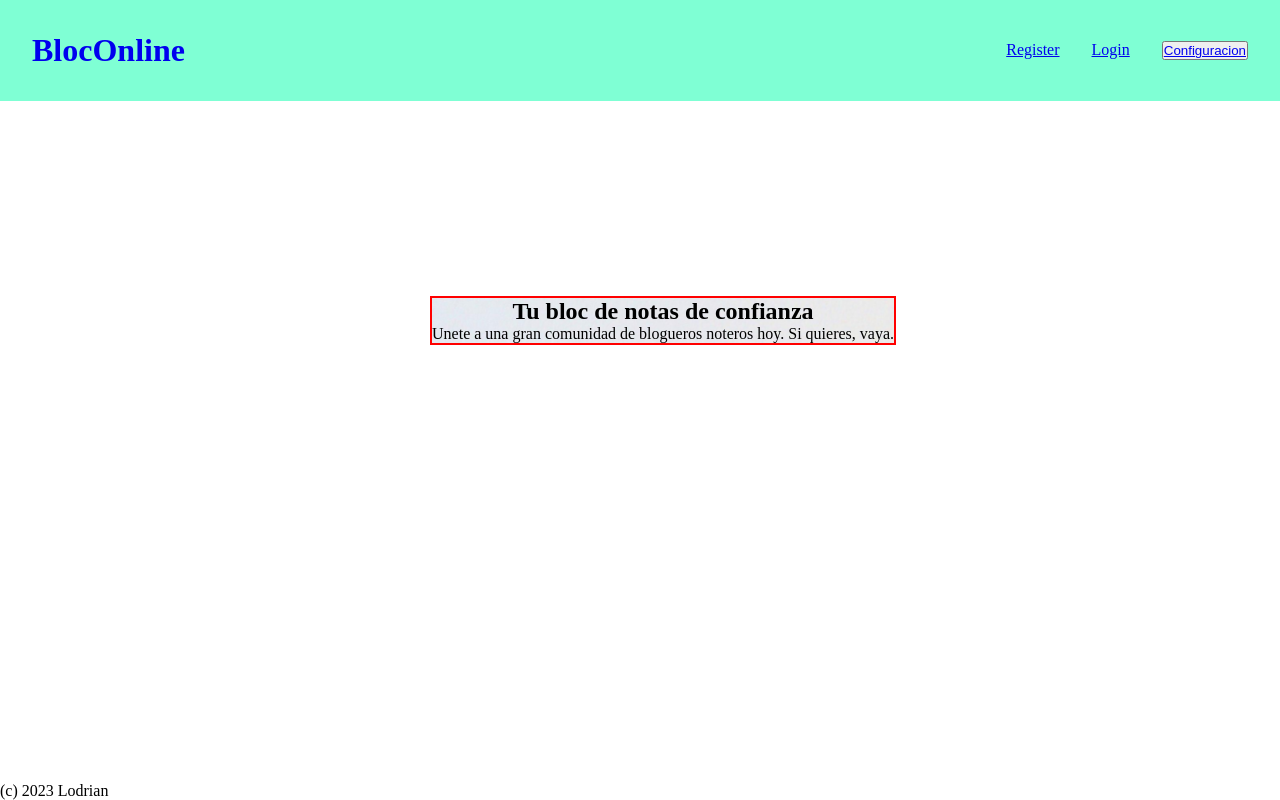
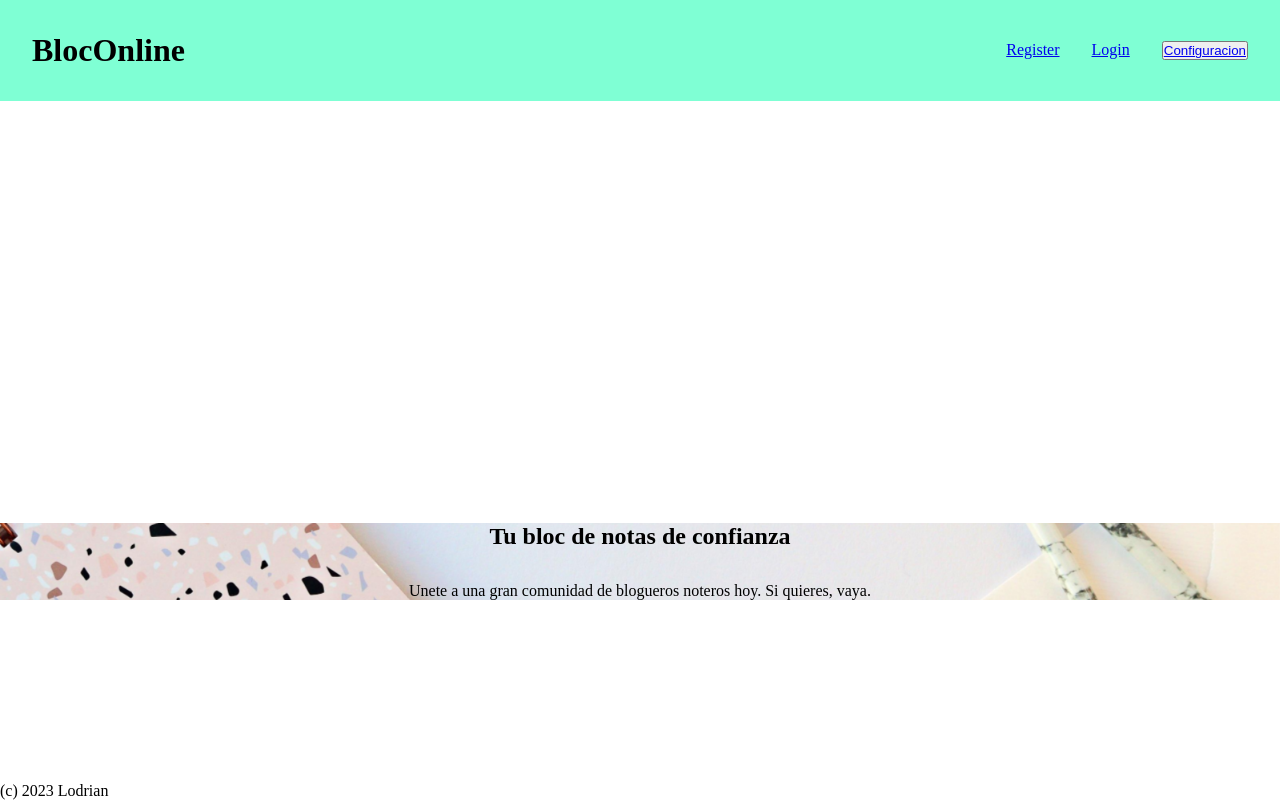
Before and after one commit to AdrianRiveraSegade/reactNotas, a React (Create React App) app: page / in a window 1280 px wide. Built offline with nearby package versions, Linux system fonts and the light colour scheme.

Commit message:
cosas css varias

```diff
--- a/src/components/Auth.js
+++ b/src/components/Auth.js
@@ -20,16 +20,16 @@ export const Auth = () => {
       ) : (
         <>
           <li>
-            <button>
+            <button className="nuevaNota">
               <Link to={"/note"}>Crea una nueva nota</Link>
             </button>
           </li>
           <li onClick={() => logout()}>
-            <button>Logout</button>
+            <button className="logout">Logout</button>
           </li>
         </>
       )}
-      <button>
+      <button className="config">
         <Link to={"/config"}>Configuracion</Link>
       </button>
     </ul>
--- a/src/components/Header.js
+++ b/src/components/Header.js
@@ -6,7 +6,7 @@ const Header = () => {
   return (
     <header>
       <h1 className="head">
-        <Link to={"/"} style={{ textDecoration: "none" }}>
+        <Link to={"/"} style={{ textDecoration: "none", color: "black" }}>
           BlocOnline
         </Link>
       </h1>
--- a/src/pages/HomePage.css
+++ b/src/pages/HomePage.css
@@ -2,12 +2,19 @@
   background: url(/public/fondo.jpg) no-repeat center fixed;
   background-size: cover;
 }
-
+/*
 .HomePage {
-  border: 2px solid red;
   display: block;
   text-align: center;
   position: absolute;
   right: 30%;
   top: 33%;
+} */
+
+.HomePage {
+  display: flex;
+  flex-direction: column;
+  align-items: center;
+  gap: 2rem;
+  margin-top: 33%;
 }
--- a/src/pages/Login.css
+++ b/src/pages/Login.css
@@ -1,3 +1,8 @@
+section {
+  background: url(/public/fondo.jpg) no-repeat center fixed;
+  background-size: cover;
+}
+
 section {
   display: flex;
   flex-direction: column;
@@ -15,3 +20,13 @@ form.loginForm {
 form.loginForm label {
   display: block;
 }
+
+form.registerForm {
+  display: flex;
+  flex-direction: column;
+  gap: 1rem;
+}
+
+form.registerForm label {
+  display: block;
+}
--- /dev/null
+++ b/src/pages/NuevaNota.css
@@ -0,0 +1,17 @@
+section {
+  display: flex;
+  flex-direction: column;
+  align-items: center;
+  gap: 2rem;
+  margin-top: 2rem;
+}
+
+form.newNoteForm {
+  display: flex;
+  flex-direction: column;
+  gap: 1rem;
+}
+
+form.newNoteForm label {
+  display: block;
+}
--- a/src/pages/NuevaNota.js
+++ b/src/pages/NuevaNota.js
@@ -1,3 +1,4 @@
+import "./NuevaNota.css";
 import NewNoteForm from "../components/NewNoteForm";
 import { useTokenContext } from "../context/TokenContext";
 import { Navigate } from "react-router-dom";
```
